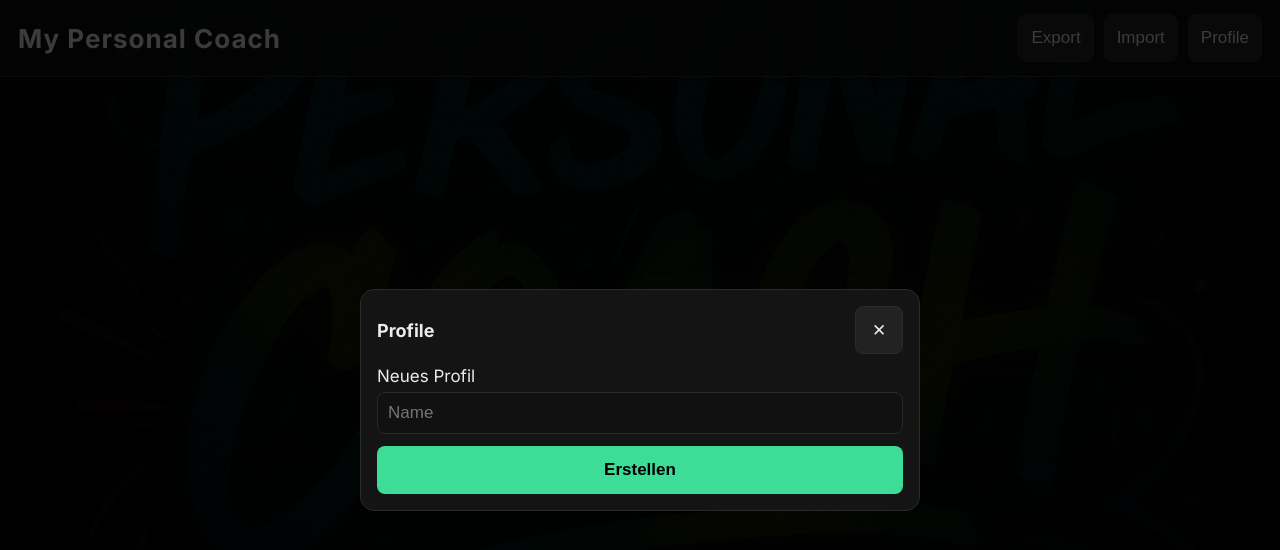
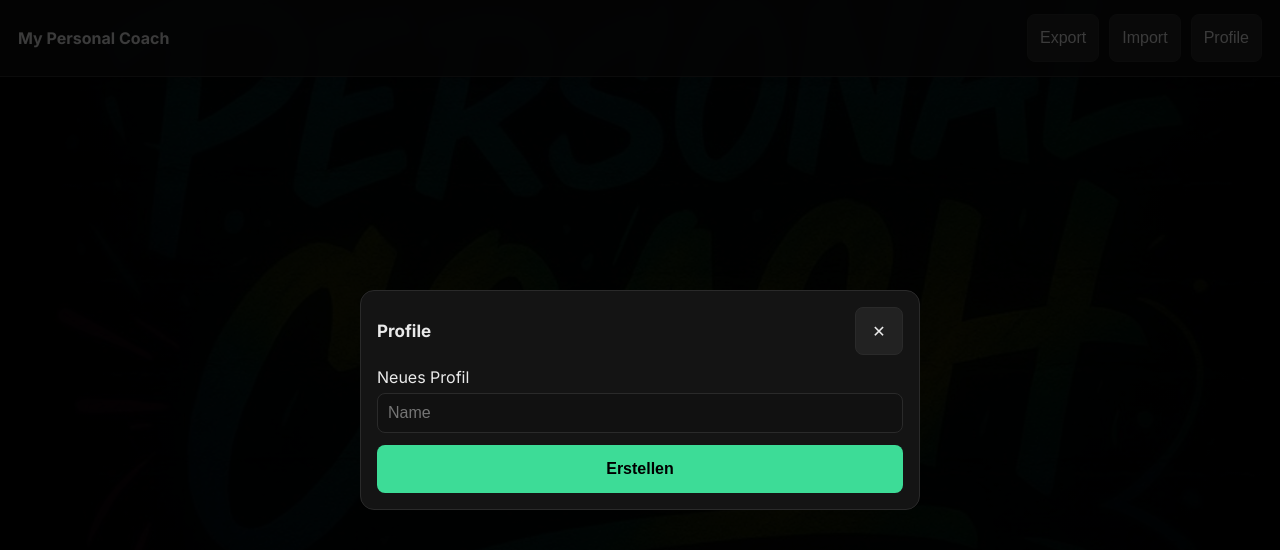
Before and after one commit to maxrebuy/MyPersonalCoach, a plain HTML site: page index.html in a window 1280 px wide. Drawn offline with Linux system fonts and the light colour scheme.

Commit message:
Update index.html

```diff
--- a/index.html
+++ b/index.html
@@ -29,19 +29,13 @@
       margin: 0;
       font-family: 'Inter', system-ui, sans-serif;
       color: var(--text);
-      font-size: 17px;
+      font-size: 16px;
       min-height: 100vh;
 
       /* Hintergrundbild + Abdunklung */
       background:
         linear-gradient(rgba(0, 0, 0, 0.86), rgba(0, 0, 0, 0.86)),
         url("background.jpg") center / cover no-repeat fixed;
-    }
-
-    header strong {
-      font-size: 26px;
-      font-weight: 900;
-      letter-spacing: 1px;
     }
 
     header {
@@ -62,7 +56,6 @@
 
     button {
       min-height: var(--touch);
-      font-size: 17px;
       min-width: var(--touch);
       background: #222;
       border: 1px solid var(--border);
@@ -70,7 +63,7 @@
       padding: 10px 12px;
       border-radius: 8px;
       cursor: pointer;
-      font-size: 17px;
+      font-size: 16px;
     }
 
     button.primary {
@@ -114,13 +107,12 @@
 
     input {
       background: #111;
-      font-size: 17px;
       border: 1px solid var(--border);
       color: var(--text);
       border-radius: 8px;
       padding: 10px;
       width: 100%;
-      font-size: 17px;
+      font-size: 16px;
     }
 
     .card {
@@ -140,7 +132,7 @@
       display: flex;
       justify-content: center;
       align-items: center;
-      z-index: 2000;
+      z-index: 1000;
       padding: 16px;
     }
 
@@ -185,7 +177,7 @@
       display: flex;
       flex-direction: column;
       gap: 6px;
-      font-size: 17px;
+      font-size: 16px;
     }
 
     .exercise-actions {
@@ -195,8 +187,8 @@
       align-items: center;
     }
 
-    h2 { font-size: 22px; margin: 0 0 14px }
-    h3 { font-size: 18px; margin: 0 0 12px }
+    h2 { font-size: 20px; margin: 0 0 12px; }
+    h3 { font-size: 17px; margin: 0 0 10px; }
 
     .exercise-title-row {
       display: flex;
@@ -226,13 +218,7 @@
     }
 
     /* Accordion */
-    .accordion-header strong {
-      font-size: 26px;
-      font-weight: 900;
-      letter-spacing: 1px;
-    }
-
-    header {
+    .accordion-header {
       display: flex;
       justify-content: space-between;
       align-items: center;
@@ -1022,7 +1008,11 @@ const MuscleMeta = {
   `);
 
   // Fokus auf Suche (nur wenn Modal neu ist)
-  }
+  setTimeout(() => {
+    const s = document.getElementById('pickerSearch');
+    if (s) s.focus();
+  }, 0);
+}
 
 static setPickerMuscle(muscle) {
         this.picker.muscle = muscle;
```
